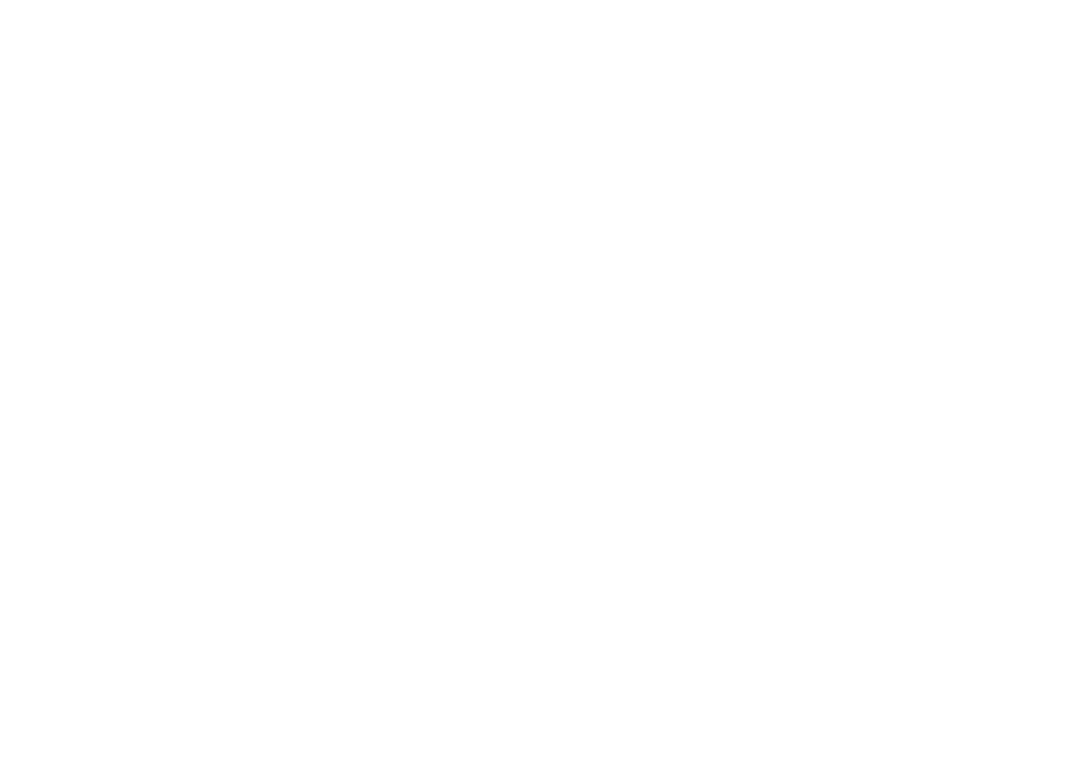
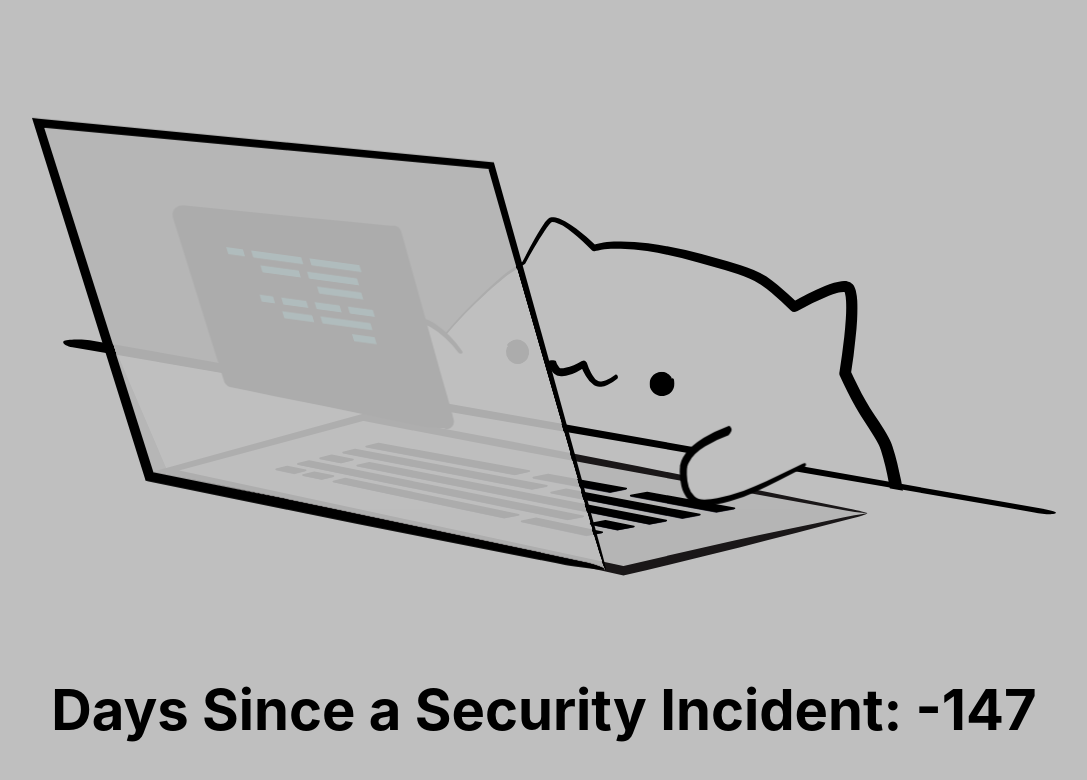
Before and after one commit to sazbi/isitchadsfault, a React (Create React App) app: page /incidents in a window 1280 px wide. Before the commit this address had no page. Shown: the top 780 px of the page, without its empty margins (96-1183 px from the left). Built offline with nearby package versions, Linux system fonts and the light colour scheme.

Commit message:
Added Days Since

```diff
--- /dev/null
+++ b/src/Incidents.jsx
@@ -0,0 +1,28 @@
+import React from 'react';
+import Cat from './Cat';
+import "./App.scss"
+
+var DAY = new Date("2023-10-5");
+
+export default class Incident extends React.Component {
+  daysSince(){
+    const today = new Date();
+
+    const differenceInTime = today - DAY;
+    const differenceInDays = Math.floor(differenceInTime / (1000 * 60 * 60 * 24));
+    return differenceInDays;
+  }
+  render() {
+    return(
+      <div>
+        <Cat />
+        <div className="overlay">
+          <div className="centered-content">
+            <h3>Days Since a Security Incident: {this.daysSince()}</h3>
+          </div>
+        </div>
+      </div>
+    )
+  }
+
+}
--- a/src/index.tsx
+++ b/src/index.tsx
@@ -4,6 +4,7 @@
 import './index.css';
 import App from './App';
 import NoU from './NoU';
+import Incident from './Incidents';
 
 const root = ReactDOM.createRoot(
   document.getElementById('root') as HTMLElement
@@ -14,6 +15,7 @@
       <Routes>
         <Route path='/' Component={App} />
         <Route path='/nou' Component={NoU} />
+        <Route path='/incidents' Component={Incident} />
       </Routes>
     </Router>
   </React.StrictMode>
```
